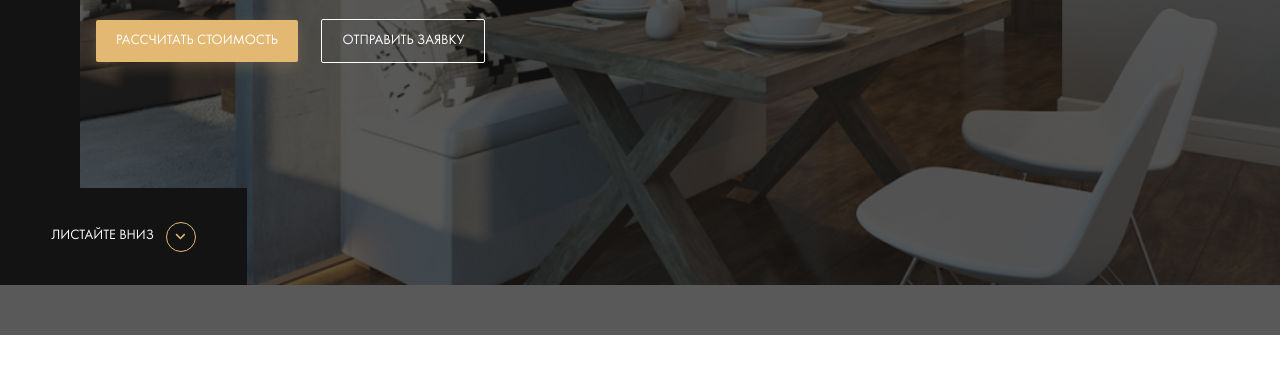
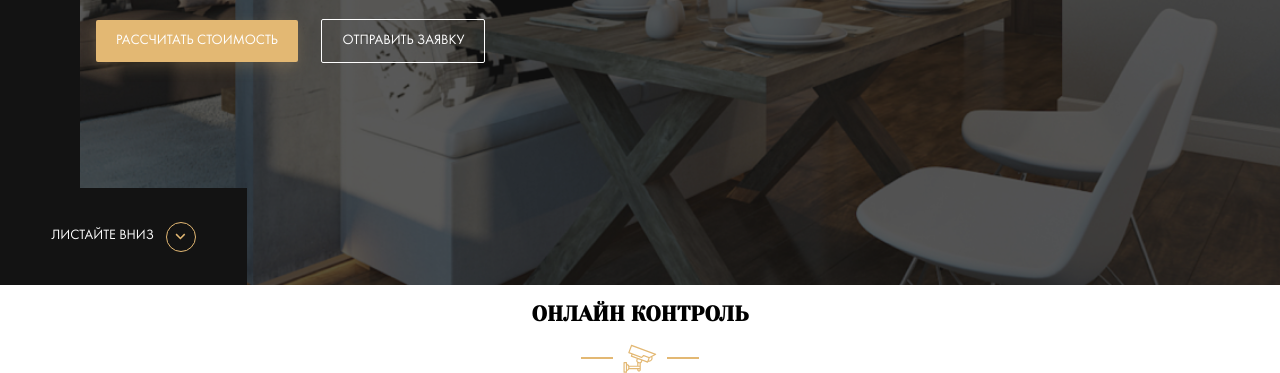
Before and after one commit to plupibest/Lesson-17, a website: page index.html in a window 1280 px wide. Shown: the part 515-888 px from the top of the page. Before the commit the page ends 850 px from the top, so only its background shows below. Drawn offline with Linux system fonts and the light colour scheme; files whose address does not match are found by name.

Commit message:
feat: adeed new section control and move body settings in _settings.sass

```diff
--- a/index.html
+++ b/index.html
@@ -48,6 +48,18 @@
       <a href="#" class="hero__scroll-down">листайте вниз</a>
     </section>
     <!-- /.hero -->
+    <section class="section control">
+      <div class="container">
+        <div class="section-title">
+          <h2 class="section-title__heading">Онлайн контроль</h2>
+          <div class="section-title__image">
+            <img src="img/video.svg" alt="video">
+          </div>
+        </div>
+      </div>
+      <!-- /.container -->
+    </section>
+    <!-- /.section control -->
   </main>
 
 </body>
--- /dev/null
+++ b/sass/_settings.sass
@@ -0,0 +1,21 @@
+*, *:before, *:after
+  box-sizing: border-box
+
+body
+  font-family: 'Futura Book', sans-serif
+  font-size: 14px
+  .section
+    &-title
+      text-align: center
+      text-transform: uppercase
+      font-family: "Yeseva One", cursive
+      &__image
+        display: flex
+        justify-content: center
+        align-items: center
+        &::after, &::before
+          content: ""
+          width: 32px
+          height: 2px
+          background-color: $primary
+          margin: 0 10px
--- a/sass/style.sass
+++ b/sass/style.sass
@@ -3,12 +3,7 @@
 @import "variables"
 @import "interface"
 @import "grid"
+@import "settings"
 @import "templates/header"
 @import "templates/hero"
-
-*, *:before, *:after
-  box-sizing: border-box
-
-body
-  font-family: 'Futura Book', sans-serif
-  font-size: 14px
+@import "templates/control"
--- a/sass/templates/_hero.sass
+++ b/sass/templates/_hero.sass
@@ -10,6 +10,8 @@
   &::before
     content: ""
     position: absolute
+    top: 0
+    left: 0
     width: 100%
     height: 100%
     background-color: rgba($dark, 0.7)
```
Also changed, not shown: css/style.css, img/video.svg (added), sass/templates/_control.sass (added).
